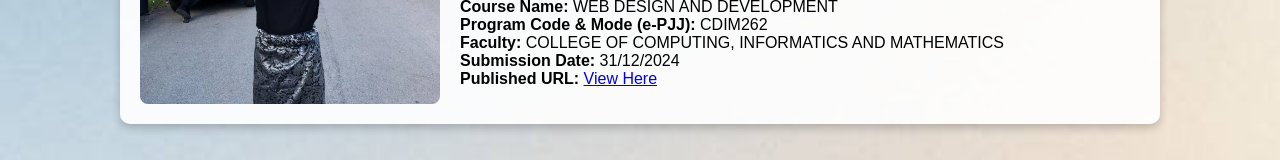
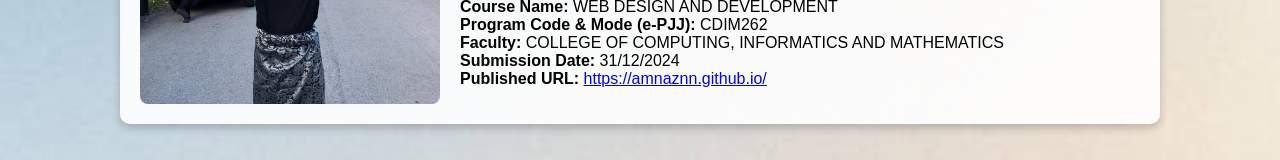
Before and after one commit to amnaznn/amnaznn.github.io, a plain HTML site: page AboutMe.html in a window 1280 px wide. Shown: the part 450-610 px from the top of the page. Drawn offline with Linux system fonts and the light colour scheme.

Commit message:
Update AboutMe.html

```diff
--- a/AboutMe.html
+++ b/AboutMe.html
@@ -104,7 +104,7 @@
             <li><strong>Program Code & Mode (e-PJJ):</strong> CDIM262</li>
             <li><strong>Faculty:</strong> COLLEGE OF COMPUTING, INFORMATICS AND MATHEMATICS</li>
             <li><strong>Submission Date:</strong> 31/12/2024</li>
-            <li><strong>Published URL:</strong> <a href="https://amnaznn.github.io/" target="_blank">View Here</a></li>
+            <li><strong>Published URL:</strong> <a href="amnaznn.github.io" target="_blank">https://amnaznn.github.io/</a></li>
 
         </ul>
     </div>
```
